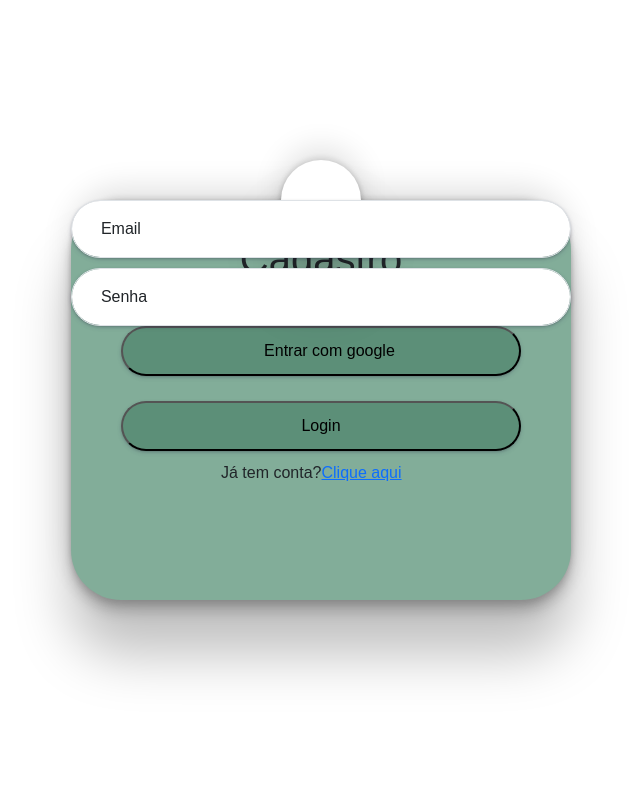
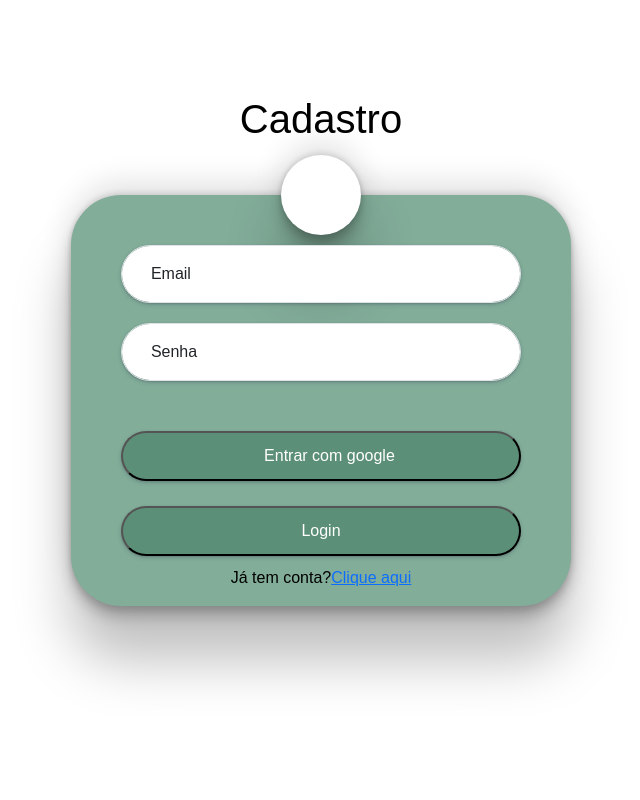
Before and after one commit to gabrieldasilva88188/TCC-Green-Hills, a PHP site: page /cadastro.php in a window 1280 px wide. Shown: the whole page, without its empty margins (319-959 px from the left). Run offline with PHP 8.4, Linux system fonts and the light colour scheme; some libraries are stand-ins or nearby versions; some web fonts are replaced.

Commit message:
Update style.css

```diff
--- a/CSS/style.css
+++ b/CSS/style.css
@@ -1,23 +1,6 @@
-.caixa{
-    margin: auto;
-    width: 500px;
-    height: 400px;
-    border-radius: 50px;
-    background-color: #82AD99;
-    position: absolute;
-    left: 50%;
-    top: 50%;
-    transform: translate(-50%,-50%);
-    box-shadow: rgba(0, 0, 0, 0.25) 0px 54px 55px, rgba(0, 0, 0, 0.12) 0px -12px 30px, rgba(0, 0, 0, 0.12) 0px 4px 6px, rgba(0, 0, 0, 0.17) 0px 12px 13px, rgba(0, 0, 0, 0.09) 0px -3px 5px;
-}
-h1{
-    position: absolute;
-    left: 50%;
-    top: 10%;
-    transform: translate(-50%,-10%);
-}
 .botao{
     background-color: #5C8F78;
+    color: white;
     width: 400px;
     height: 50px;
     border-radius: 50px;
@@ -27,41 +10,71 @@ h1{
     box-shadow: rgba(50, 50, 93, 0.25) 0px 2px 5px -1px, rgba(0, 0, 0, 0.3) 0px 1px 3px -1px;
 
 }
-.usu{
+.bolabranca{
     position: absolute;
-    width: 50px;
-    height: 50px;
-    left: 50%;
-    top: 0%;
-    transform: translate(-50%,-50%);
-}
-.bolabranca{
+    top: -40px;
+    background-color: rgb(255, 255, 255);
     width: 80px;
     height: 80px;
+    display: flex;
+    align-items: center;
+    justify-content: center;
     border-radius: 50%;
-    background-color: white;
-    position: absolute;
-    left: 50%;
-    top: 0%;
-    transform: translate(-50%,-50%);
+    margin-left: auto;
+    margin-right: auto;
     box-shadow: rgba(0, 0, 0, 0.25) 0px 54px 55px, rgba(0, 0, 0, 0.12) 0px -12px 30px, rgba(0, 0, 0, 0.12) 0px 4px 6px, rgba(0, 0, 0, 0.17) 0px 12px 13px, rgba(0, 0, 0, 0.09) 0px -3px 5px;
 }
 .botao:hover{
     background-color: #486256
 }
-.paragrafo{
-    margin-left: 150px ;
+.caixa{
+    position: relative;
+    background-color: #82AD99;
+    width: clamp(250px,500px,750px);
+    height: clamp(200,400px,600px);
+    display: flex;
+    flex-direction: column;
+    justify-content: center;
+    align-items: center;
+    border-radius: 50px;
+    box-shadow: rgba(0, 0, 0, 0.25) 0px 54px 55px, rgba(0, 0, 0, 0.12) 0px -12px 30px, rgba(0, 0, 0, 0.12) 0px 4px 6px, rgba(0, 0, 0, 0.17) 0px 12px 13px, rgba(0, 0, 0, 0.09) 0px -3px 5px;
+}
+.conteiner{
+    height: 100%;
+    width: 100%;
+    min-height: 100vh;
+    display: flex;
+    flex-direction: column;
+    align-items: center;
+    justify-content: center;
 }
 .caixa label{
     width: 300px;
     height: 20px;
 }
-.campos{
+.conteiner .campos{
     width: 400px;
     height: 20px;
-    border-radius: 50px !important;
+    border-radius: 50px;
     /*background-color: #5C8F78;*/
     box-shadow: rgba(50, 50, 93, 0.25) 0px 2px 5px -1px, rgba(0, 0, 0, 0.3) 0px 1px 3px -1px;
+}
+.conteiner .form-floating{
+    margin: 50px;
+}
+.conteiner h1, p{
+    color: black;
+}
+.conteiner h1{
+    position: absolute;
+    top: -100px;
+}
+.usu{
+    width: 50px;
+    height: 50px;
+}
+label{
+    transition: all 2s;
 }
 *{
     padding: 0;
```
Lines whose indentation alone changed are shown as unchanged.
